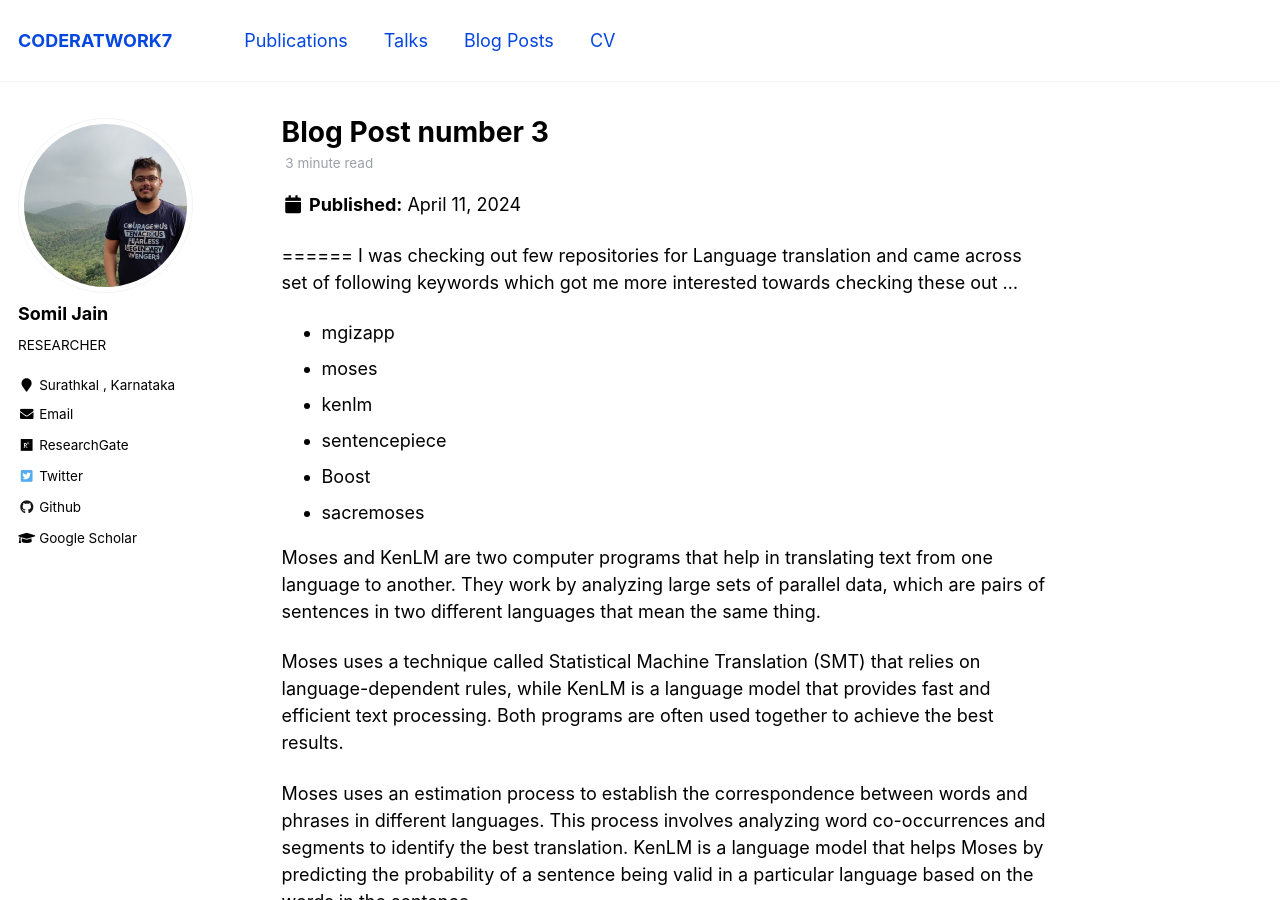
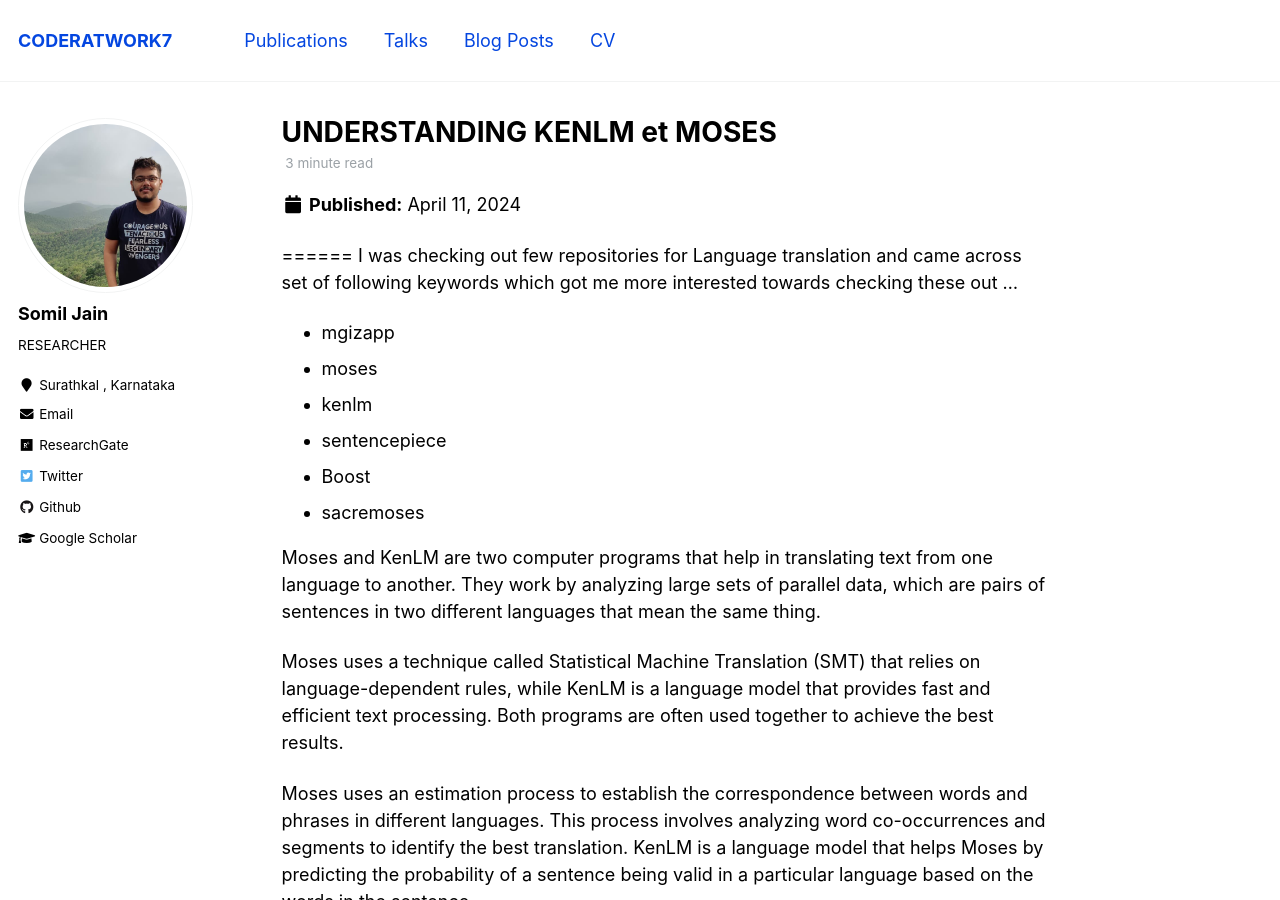
Before and after one commit to somiljain7/somiljain7.github.io, a Jekyll site: the page built from _posts/2014-08-14-blog-post-3.md, in a window 1280 px wide and 900 px high. Built offline with Jekyll 4.4.1, drawn with Linux system fonts in a browser that asks for light colours.

Commit message:
Update 2014-08-14-blog-post-3.md

```diff
--- a/_posts/2014-08-14-blog-post-3.md
+++ b/_posts/2014-08-14-blog-post-3.md
@@ -1,5 +1,5 @@
 ---
-title: 'Blog Post number 3'
+title: 'UNDERSTANDING KENLM et MOSES'
 date: 2024-04-11
 permalink: /posts/2014/08/blog-post-3/
 tags:
```
